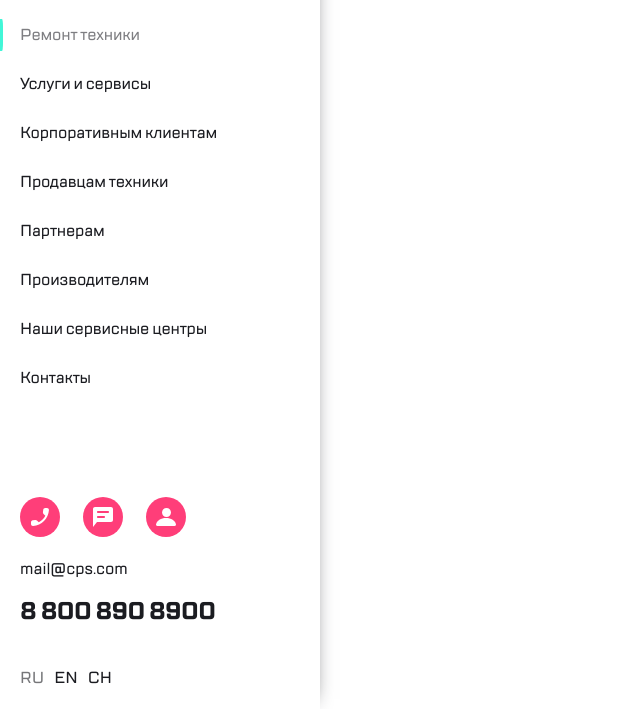
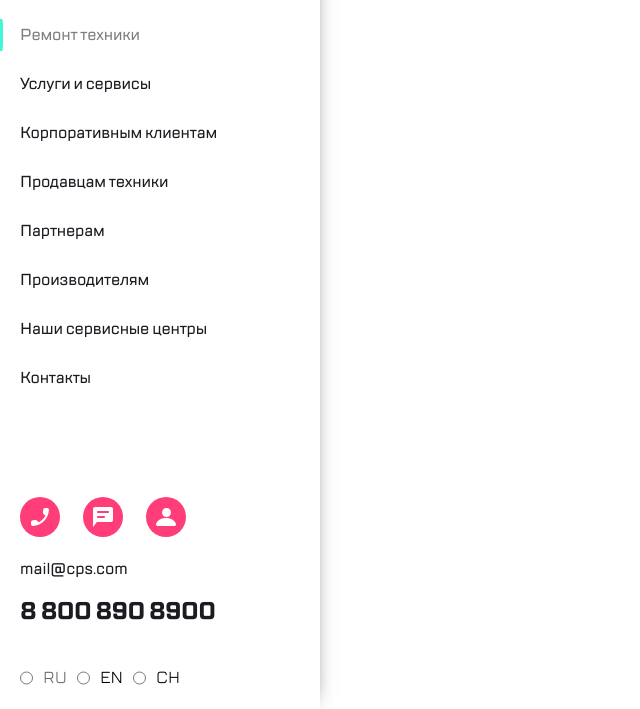
Before and after one commit to nyashmyash4/KataAcademy-1.4, a plain HTML site: page index.html in a window 1280 px wide. Shown: the part 91-800 px from the top of the page, without its empty margins (0-640 px from the left). Drawn offline with Linux system fonts and the light colour scheme.

Commit message:
Update index.html

```diff
--- a/index.html
+++ b/index.html
@@ -41,9 +41,14 @@
       </div>
 
       <div class="aside__lang">
-        <a href="" class="lang__ru aside__lang--current links">ru</a>
-        <a href="" class="lang__en links">en</a>
-        <a href="" class="lang__ch links">ch</a>
+        <input class="aside__radio" type="radio" id="lang_ru" name="lang__radio">
+        <label class="lang__ru lang aside__lang--current" for="lang_ru">ru</label>
+
+        <input class="aside__radio" type="radio" id="lang_en" name="lang__radio">
+        <label class="lang__en lang" for="lang_en">en</label>
+
+        <input class="aside__radio" type="radio" id="lang_ch" name="lang__radio">
+        <label class="lang__ch lang" for="lang_ch">ch</label>
       </div>
 
     </div>
```
